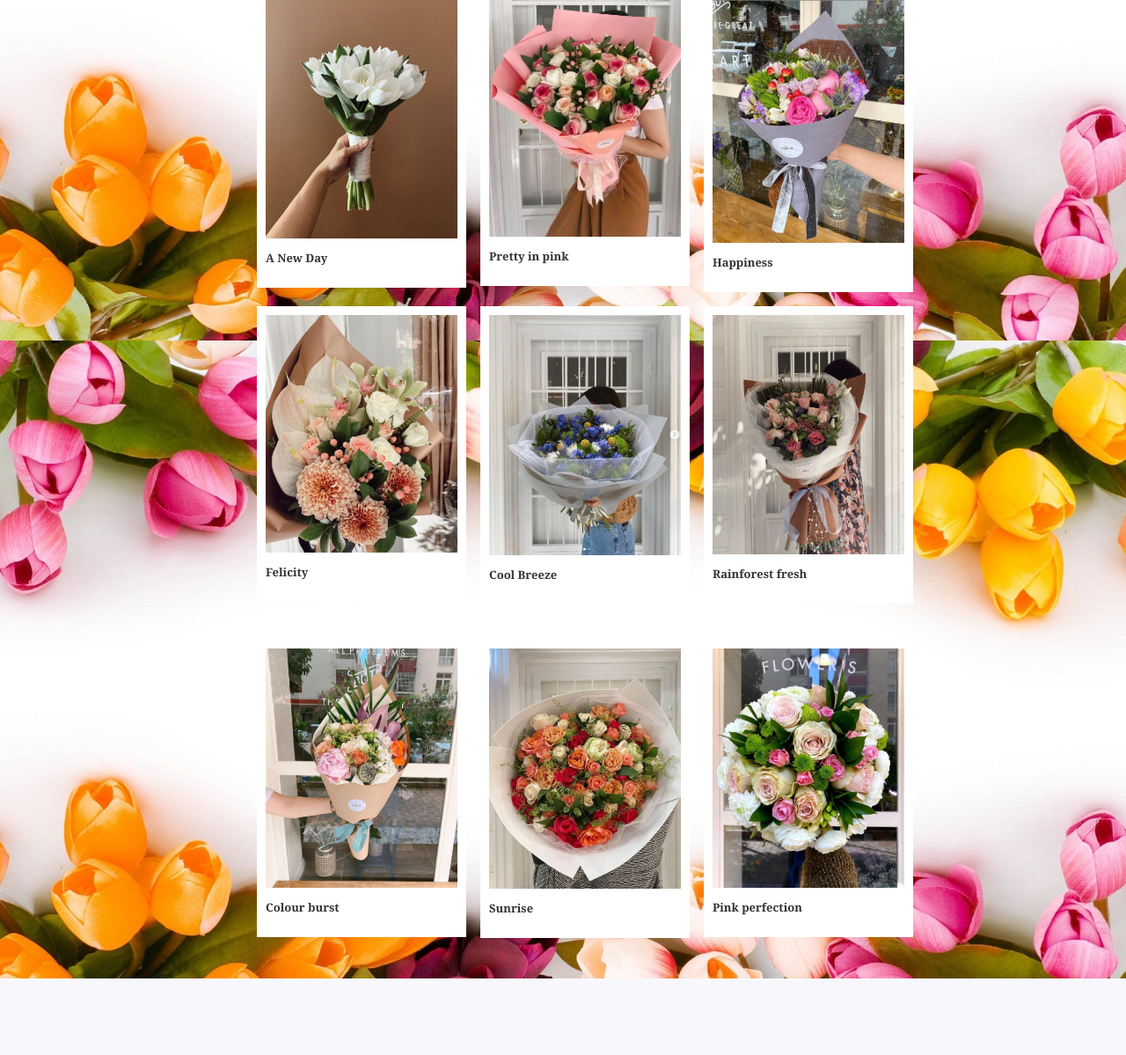
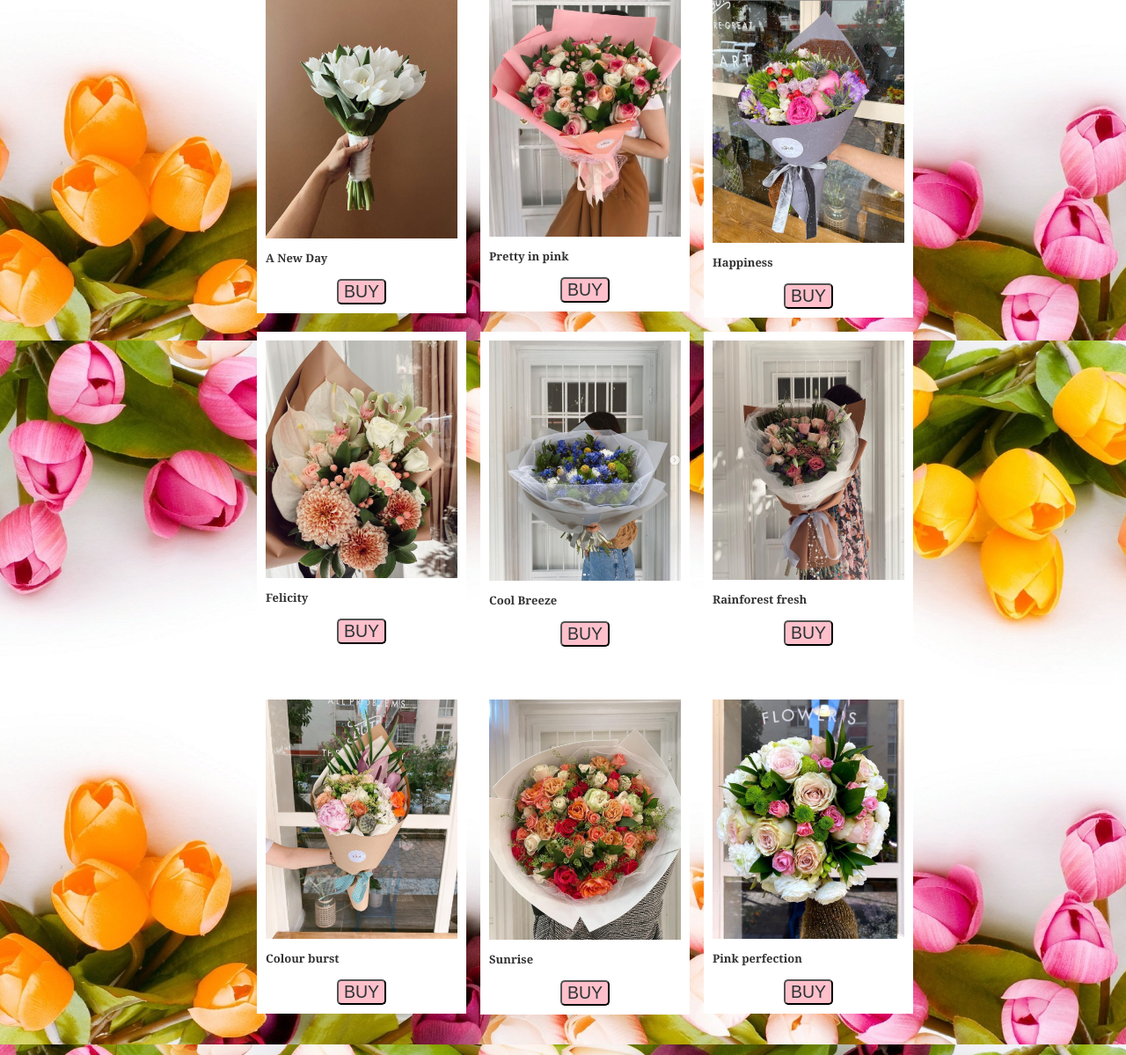
Before and after one commit to akcayilknur/web, a PHP site: page /buket.html in a window 1280 px wide. Shown: the part 413-1612 px from the top of the page at 88% size. Before the commit the page ends 1525 px from the top, so only its background shows below. Run offline with PHP 8.4, Linux system fonts and the light colour scheme.

Commit message:
anlamlı...

```diff
--- a/buket.css
+++ b/buket.css
@@ -255,3 +255,8 @@ img.right {
     text-decoration: none;
     color: #FFFFFF;
 }
+button{
+    background-color:  pink;
+    color:#2d3436;
+    font-size:1.5em;
+    border-radius: 5px;
--- a/buket.html
+++ b/buket.html
@@ -44,7 +44,7 @@
                 <div class="content">
                     <img src="buket/buket1.png" alt="Lights" style="width:100%">
                     <h3>A New Day</h3>
-
+                    <center><button onclick="window.location.href = 'https://www.google.com';">BUY</button></center>
                 </div>
             </div>
 
@@ -52,7 +52,7 @@
                 <div class="content">
                     <img src="buket/buket2.png" alt="Nature" style="width:100%">
                     <h3>Pretty in pink</h3>
-
+                    <center><button onclick="window.location.href = 'https://www.google.com';">BUY</button></center>
                 </div>
             </div>
 
@@ -60,7 +60,7 @@
                 <div class="content">
                     <img src="buket/buket3.png" alt="Mountains" style="width:100%">
                     <h3>Happiness</h3>
-
+                    <center><button onclick="window.location.href = 'https://www.google.com';">BUY</button></center>
                 </div>
             </div>
             <div class="column">
@@ -70,7 +70,7 @@
                 <div class="content">
                     <img src="buket/buket4.png" alt="Lights" style="width:100%">
                     <h3>Felicity</h3>
-
+                    <center><button onclick="window.location.href = 'https://www.google.com';">BUY</button></center>
                 </div>
             </div>
 
@@ -78,7 +78,7 @@
                 <div class="content">
                     <img src="buket/buket5.png" alt="Nature" style="width:100%">
                     <h3>Cool Breeze</h3>
-
+                    <center><button onclick="window.location.href = 'https://www.google.com';">BUY</button></center>
                 </div>
             </div>
 
@@ -86,7 +86,7 @@
                 <div class="content">
                     <img src="buket/buket6.png" alt="Mountains" style="width:100%">
                     <h3>Rainforest fresh</h3>
-
+                    <center><button onclick="window.location.href = 'https://www.google.com';">BUY</button></center>
                 </div>
             </div>
         </div>
@@ -98,7 +98,7 @@
                 <div class="content">
                     <img src="buket/buket7.png" alt="Lights" style="width:100%">
                     <h3>Colour burst</h3>
-
+                    <center><button onclick="window.location.href = 'https://www.google.com';">BUY</button></center>
                 </div>
             </div>
 
@@ -106,7 +106,7 @@
                 <div class="content">
                     <img src="buket/buket8.png" alt="Nature" style="width:100%">
                     <h3> Sunrise</h3>
-
+                    <center><button onclick="window.location.href = 'https://www.google.com';">BUY</button></center>
                 </div>
             </div>
 
@@ -114,7 +114,7 @@
                 <div class="content">
                     <img src="buket/buket 9.png" alt="Mountains" style="width:100%">
                     <h3>Pink perfection</h3>
-
+                    <center><button onclick="window.location.href = 'https://www.google.com';">BUY</button></center>
                 </div>
             </div>
 
--- a/saksı.css
+++ b/saksı.css
@@ -255,3 +255,8 @@ img.right {
     text-decoration: none;
     color: #FFFFFF;
 }
+button{
+    background-color:  pink;
+    color:#2d3436;
+    font-size:1.5em;
+    border-radius: 5px;
--- a/teraryum.css
+++ b/teraryum.css
@@ -255,3 +255,9 @@ img.right {
     text-decoration: none;
     color: #FFFFFF;
 }
+
+button{
+    background-color:  pink;
+    color:#2d3436;
+    font-size:1.5em;
+    border-radius: 5px;
```
Also changed, not shown: saksı.html (+9 -0 lines), teraryum.html (+9 -9 lines).
